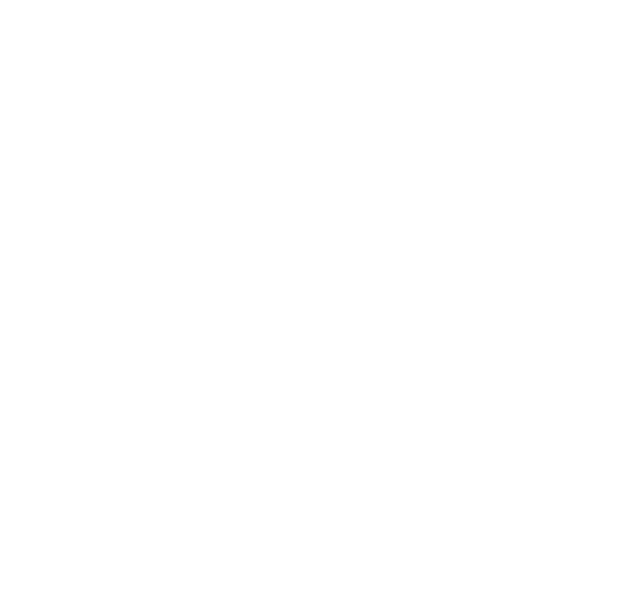
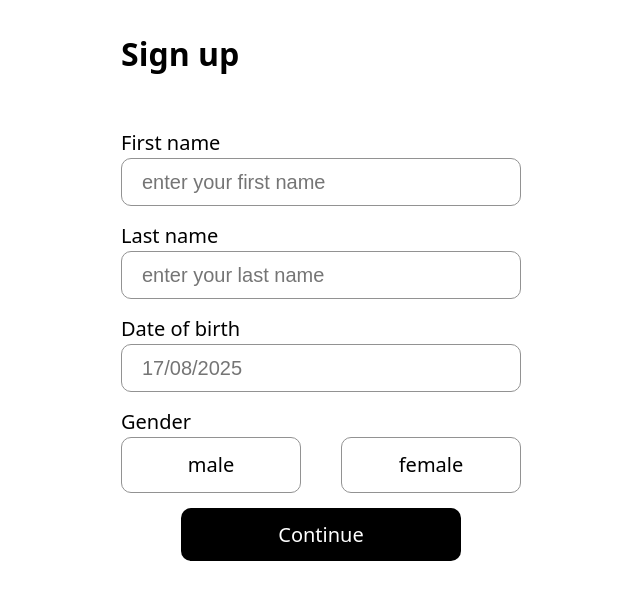
Before and after one commit to KassiyetB/HMS, a React app in the folder frontend/: page /signup/step1 in a window 1280 px wide. Before the commit this address had no page. Shown: the top 600 px of the page, without its empty margins (319-959 px from the left). Built offline with nearby package versions, Linux system fonts and the light colour scheme; the HTML template or start-up script is replaced by a standard one.

Commit message:
create basic signup frontend design

```diff
--- /dev/null
+++ b/frontend/src/components/RadioButton.tsx
@@ -0,0 +1,34 @@
+import React, { createContext, useContext } from "react";
+
+const RadioGroupContext = createContext<string | null>(null);
+
+type RadioButtonGroupProps = {
+  name: string;
+  children: React.ReactNode;
+};
+
+export function RadioButtonGroup({name, children}:RadioButtonGroupProps){
+    return (
+        <RadioGroupContext.Provider value={name}>
+            <div className="radio-button-group">{children}</div>
+        </RadioGroupContext.Provider>
+    )
+}
+
+type RadioButtonProps = {
+  value: string;
+};
+export function RadioButton({value}:RadioButtonProps){
+    const name = useContext(RadioGroupContext);
+
+    if (!name) {
+        throw new Error("RadioButton must be used inside RadioButtonGroup");
+    }
+
+    return(
+        <label className="radio-btn">
+            <input type="radio" name={name} value={value} style={{display:"None"}} />
+            {value}
+        </label>
+    )
+}
--- a/frontend/src/index.css
+++ b/frontend/src/index.css
@@ -14,6 +14,10 @@
   -moz-osx-font-smoothing: grayscale;
 }
 
+*{
+  box-sizing: border-box;
+}
+
 a {
   font-weight: 500;
   color: #646cff;
@@ -28,8 +32,8 @@
   margin: 0;
   display: flex;
   min-width: 320px;
-  min-height: 100vh;
   padding: 0 10px;
+  justify-content: center;
 }
 
 h1 {
@@ -37,7 +41,8 @@
 }
 
 
-input{
+input[type="text"],
+input[type="password"]{
   padding-left: 20px;
   font-size: 20px;
   min-height: 48px;
@@ -49,7 +54,8 @@
   color: var(--grey-text);
 }
 
-button {
+button,
+input[type="submit"] {
   border-radius: 10px;
   border: 1px solid transparent;
   padding: 0.6em 1.2em;
@@ -61,12 +67,33 @@
   cursor: pointer;
   transition: border-color 0.25s;
 }
-button:hover {
+button:hover,
+input[type="submit"]:hover {
   border-color: #646cff;
 }
 button:focus,
-button:focus-visible {
+button:focus-visible,
+input[type="submit"]:focus,
+input[type="submit"]:focus-visible {
   outline: 4px auto -webkit-focus-ring-color;
+}
+
+.radio-btn{
+  display: inline-block;
+  border-radius: 10px;
+  border: 1px solid var(--grey-text);
+  padding: 0.6em 1.2em;
+  font-size: 20px;
+  font-weight: 500;
+  font-family: inherit;
+  background-color: white;
+  color: black;
+  cursor: pointer;
+  transition: border-color 0.25s;
+}
+.radio-btn:has(input:checked) {
+  background-color: #007AFF;
+  color: black;
 }
 
 @media (prefers-color-scheme: light) {
@@ -77,8 +104,14 @@
   a:hover {
     color: #747bff;
   }
-  button {
+  button,
+  input[type="submit"] {
     color: white;
     background-color: black;
   }
+  .radio-btn:has(input:checked) {
+    background-color: black;
+    color: white;
+    border: 1px solid transparent;
+  }
 }
--- /dev/null
+++ b/frontend/src/pages/Signup/Signup.css
@@ -0,0 +1,81 @@
+.Signup-form{
+    width: 300px;
+}
+
+.Signup-form .signup-header{
+    margin-bottom: 50px;
+}
+
+.Signup-form h1, .Signup-form p{
+    margin: 0;
+}
+
+.Signup-form h1{
+    margin-top: 30px;
+}
+
+.Signup-form input[type="text"],
+.Signup-form input[type="password"]
+{
+    width: 100%;
+}
+
+.Signup-form > *{
+    margin: 15px 0;
+}
+
+.radio-button-group{
+    display: flex;
+    width: 100%;
+    justify-content: space-between;
+    gap: 10px;
+}
+
+.Signup-form .submit-btn-aligner{
+    width: 100%;
+    text-align: center;
+}
+
+.Signup-form .submit-btn-aligner input{
+    width: 70%;
+}
+
+.Signup-form .radio-btn{
+    width: 45%;
+    text-align: center;
+}
+
+.Signup-form .signup-input-phone div{
+    display: flex;
+    gap: 15px;
+    align-items: center;
+}
+
+.Signup-form .vertical-line{
+    background-color: #929292;
+    width: 2px;
+    height: 25px;
+}
+
+.Signup-form .signup-input-phone .country-code-border{
+    color: #929292;
+    font-weight: 500;
+    margin: 0 10px;
+}
+
+.otp-container{
+    display: flex;
+    width: 100%;
+    gap: 10px;
+}
+
+.otp-container input{
+    font-size: 45px;
+}
+
+@media only screen and (min-width: 600px)  {
+    .Signup-form{
+        width: 400px;
+    }
+
+}
--- /dev/null
+++ b/frontend/src/pages/Signup/Step1.tsx
@@ -0,0 +1,38 @@
+import './Signup.css'
+import { RadioButtonGroup, RadioButton } from "@/components/RadioButton"
+
+export default function Step1() {
+    return(
+        <form className='Signup-form'>
+            <div className='signup-header'>
+                <h1>Sign up</h1>
+            </div>
+            <div id="s-input-1" className="signup-input">
+                <label htmlFor="first-name">First name</label>
+                <br />
+                <input id="first-name" type="text" placeholder="enter your first name" />
+            </div>
+            <div id="s-input-2" className="signup-input">
+                <label htmlFor="last-name">Last name</label>
+                <br />
+                <input id="last-name" type="text" placeholder="enter your last name" />
+            </div>
+            <div id="s-input-3" className="signup-input">
+                <label htmlFor="date-of-birth">Date of birth</label>
+                <br />
+                <input id="date-of-birth" type="text" placeholder="17/08/2025"></input>
+            </div>
+            <div id="s-input-4" className="signup-input">
+                <label htmlFor="gender-radio">Gender</label>
+                <br />
+                <RadioButtonGroup name="gender">
+                    <RadioButton value="male" />
+                    <RadioButton value="female"/>
+                </RadioButtonGroup>
+            </div>
+            <div className='submit-btn-aligner'>
+                <input type="submit" value="Continue"></input>
+            </div>
+        </form>
+    )
+}
--- /dev/null
+++ b/frontend/src/pages/Signup/Step2.tsx
@@ -0,0 +1,37 @@
+import './Signup.css'
+
+export default function Step2() {
+    return(
+        <form className='Signup-form'>
+            <h1>Sign up</h1>
+            <p>Please confirm your country code and enter your phone number</p>
+            <div id="s-input-1" className="signup-input-phone">
+                <hr />
+                <div>
+                    <div className='country-flag'></div>
+                    <p className='country-name'>Kazakhstan</p>
+                </div>
+                <hr />
+                <div>
+                    <p className='country-code'>+7</p>
+                    <div className='vertical-line'></div>
+                    <input type='text' className='phone-number' inputMode='numeric' pattern='[0-9]{3} [0-9]{3} [0-9]{2} [0-9]{2}' placeholder='000 000 00 00'></input>
+                </div>
+                <hr />
+            </div>
+            <div id="s-input-2" className="signup-input">
+                <label htmlFor="password">Password</label>
+                <br />
+                <input id="password" type="password" placeholder="must be 8 characters" />
+            </div>
+            <div id="s-input-3" className="signup-input">
+                <label htmlFor="repeat-password">Confirm password</label>
+                <br />
+                <input id="repeat-password" type="password" placeholder="repeat password" />
+            </div>
+            <div className='submit-btn-aligner'>
+                <input type="submit" value="Continue"></input>
+            </div>
+        </form>
+    )
+}
--- /dev/null
+++ b/frontend/src/pages/Signup/Step3.tsx
@@ -0,0 +1,18 @@
+import './Signup.css'
+
+export default function Step3() {
+    return(
+        <form className='Signup-form'>
+            <h1>Enter code</h1>
+            <p>We've sent an SMS with an activation code to your phone <strong>+7 000 000 00 00</strong></p>
+            <form className="otp-container">
+                <input type="text" maxLength={1} className='otp-input' inputMode='numeric' pattern='[0-9]'/>
+                <input type="text" maxLength={1} className='otp-input' inputMode='numeric' pattern='[0-9]'/>
+                <input type="text" maxLength={1} className='otp-input' inputMode='numeric' pattern='[0-9]'/>
+                <input type="text" maxLength={1} className='otp-input' inputMode='numeric' pattern='[0-9]'/>
+                <input type="text" maxLength={1} className='otp-input' inputMode='numeric' pattern='[0-9]'/>
+            </form>
+            <p className='gray-text'>Send code again after <span>00:20</span></p>
+        </form>
+    )
+}
--- a/frontend/src/router/AppRouter.tsx
+++ b/frontend/src/router/AppRouter.tsx
@@ -3,6 +3,7 @@
 import MainLayout from "@/layouts/MainLayout";
 import Dashboard from "@/pages/Dashboard";
 import Home from "@/pages/Home";
+import SignupRouter from "./SignupRouter";
 
 export default function AppRouter() {
     return (
@@ -10,6 +11,7 @@
             <Routes>
                 {/* Public Route */}
                 <Route path="/" element={<Home />} />
+                <Route path="/signup/*" element={<SignupRouter />} />
                 <Route path="/login" element={<Login/>} />
 
                 {/* Protected Layout Routes */}
--- /dev/null
+++ b/frontend/src/router/SignupRouter.tsx
@@ -0,0 +1,14 @@
+import { Route, Routes } from 'react-router-dom';
+import Step1 from '@/pages/Signup/Step1';
+import Step2 from '@/pages/Signup/Step2';
+import Step3 from '@/pages/Signup/Step3';
+
+export default function SignupRouter() {
+    return (
+        <Routes>
+            <Route path='step1' element={<Step1 />} />
+            <Route path='step2' element={<Step2 />} />
+            <Route path='step3' element={<Step3 />} />
+        </Routes>
+    )
+}
```
